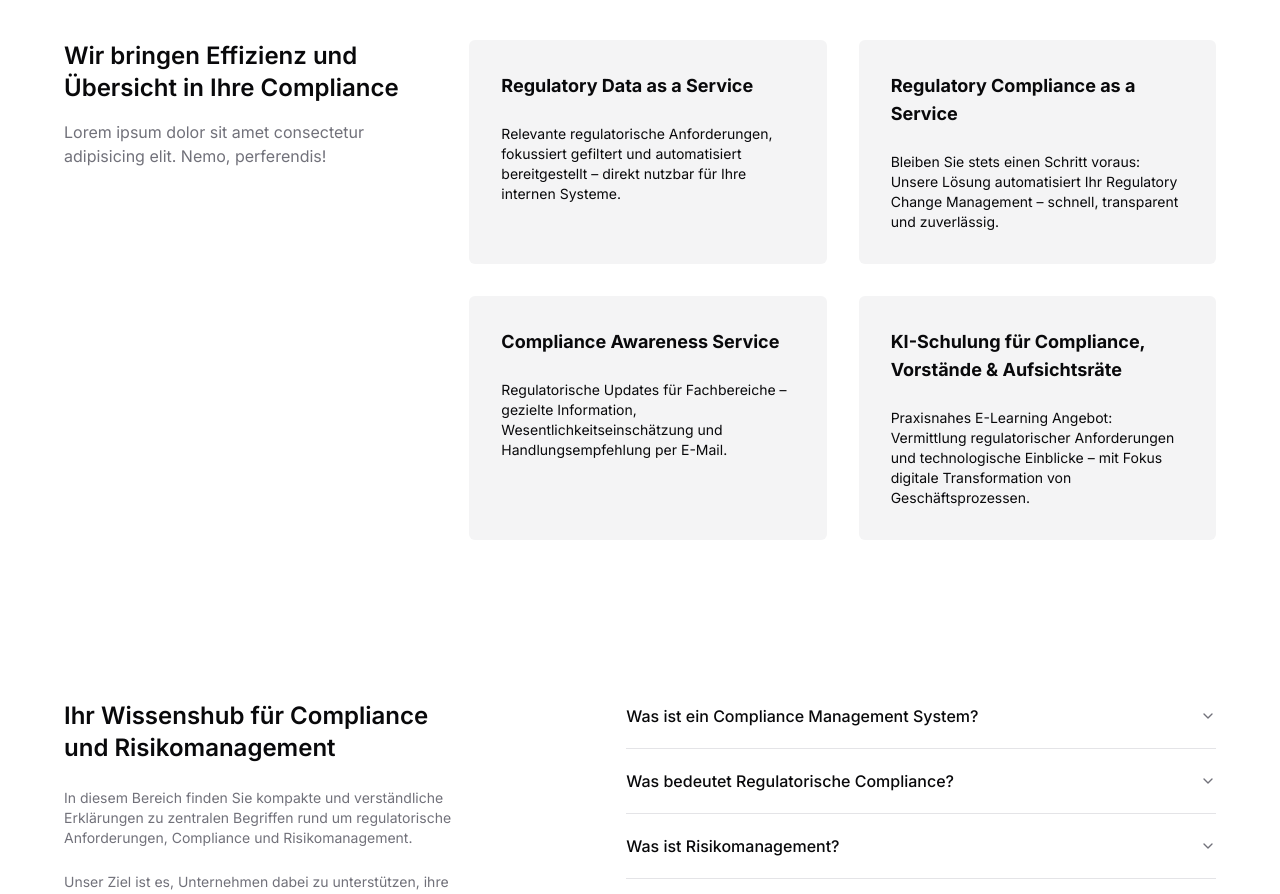
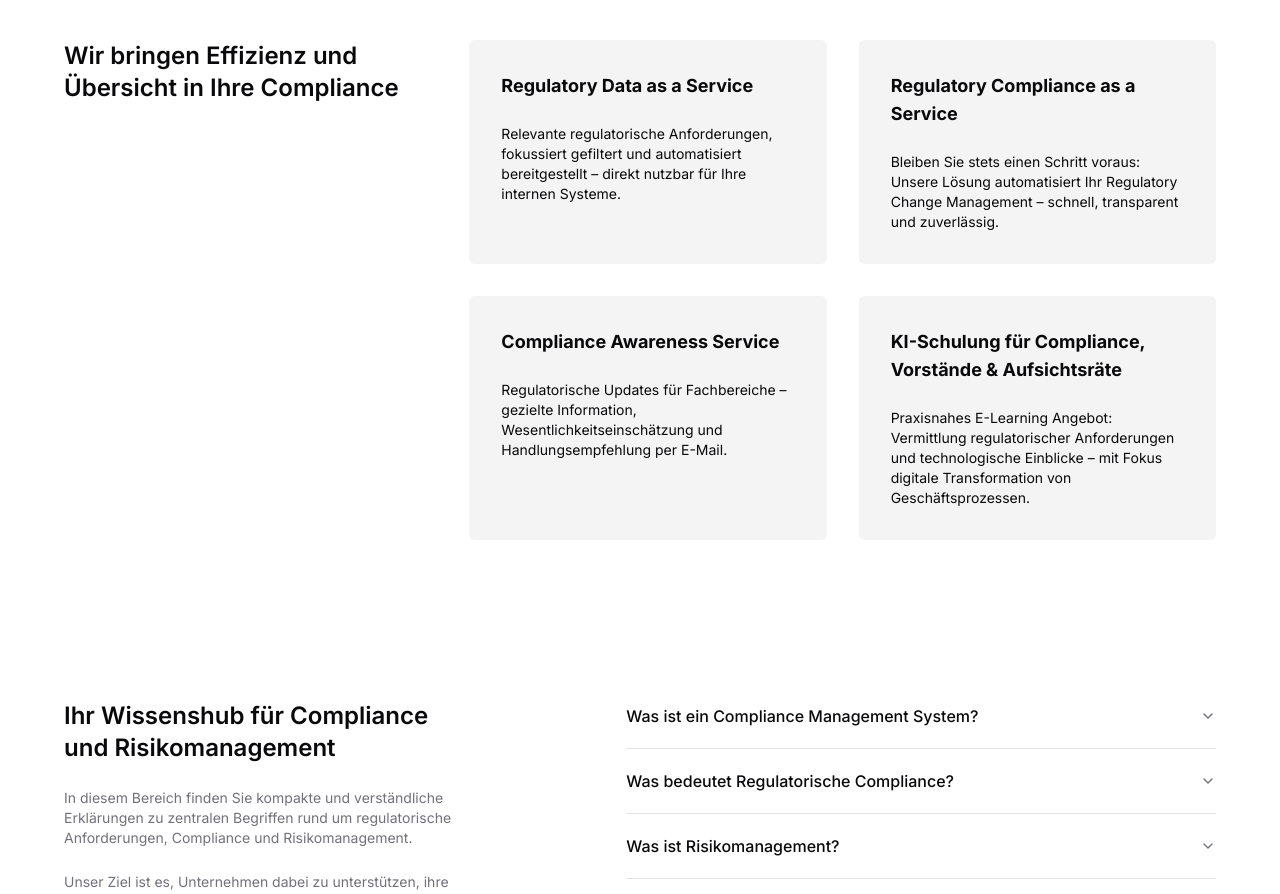
Before and after one commit to sasweb/fairfield-website, a Next.js app: page / in a window 1280 px wide. Shown: the part 1600-2494 px from the top of the page. Built offline with nearby package versions, Linux system fonts and the light colour scheme; no server answers.

Commit message:
fix: remove dummy text

```diff
--- a/src/app/(home)/Service.tsx
+++ b/src/app/(home)/Service.tsx
@@ -38,9 +38,6 @@ export const Service = () => {
             <h2 className="text-2xl font-semibold">
               {t('Wir bringen Effizienz und Übersicht in Ihre Compliance')}
             </h2>
-            <p className="text-muted-foreground">
-              Lorem ipsum dolor sit amet consectetur adipisicing elit. Nemo, perferendis!
-            </p>
           </div>
 
           <div className="col-span-2 grid w-full grid-cols-1 gap-4 md:grid-cols-2 lg:gap-8">
```
